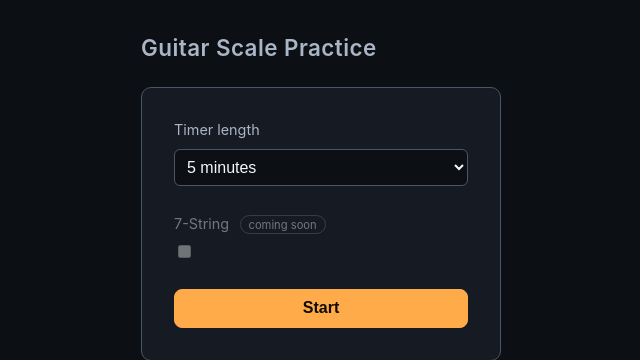
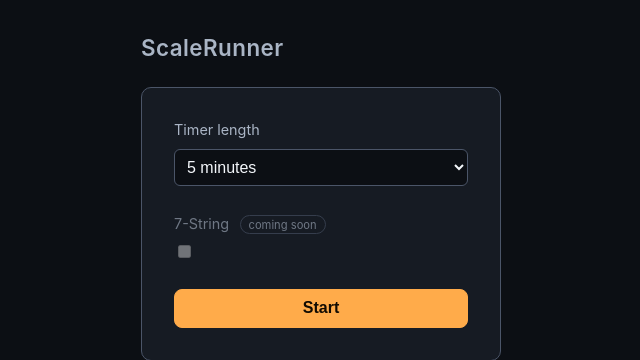
Before and after one commit to fraserwat/guitar-scale-generator, a Django app: page / in a window 1280 px wide. Shown: the top 360 px of the page, without its empty margins (155-795 px from the left). Run offline with Django 5.2, Linux system fonts and the light colour scheme.

Commit message:
Renaming title

```diff
--- a/practice/static/practice/app.js
+++ b/practice/static/practice/app.js
@@ -1,4 +1,4 @@
-/* Guitar Scale Practice — game logic (vanilla JS, no build step). */
+/* ScaleRunner — game logic (vanilla JS, no build step). */
 (function () {
   "use strict";
 
@@ -6,6 +6,7 @@
   var CSRF_TOKEN = document.body.dataset.csrfToken;
 
   // ---- Elements -----------------------------------------------------------
+  var appTitleEl = document.querySelector(".app-title");
   var startScreen = document.getElementById("start-screen");
   var exerciseScreen = document.getElementById("exercise-screen");
   var resultsScreen = document.getElementById("results-screen");
@@ -349,6 +350,14 @@
 
   // ---- Events ---------------------------------------------------------------
   startBtn.addEventListener("click", startGame);
+  // The title is a home link: from any screen it abandons the session
+  // (timer stopped, rounds discarded — no results) and shows the menu.
+  appTitleEl.addEventListener("click", function () {
+    clearInterval(timerId);
+    timerId = null;
+    phase = "idle";
+    showScreen(startScreen);
+  });
   againBtn.addEventListener("click", function () {
     phase = "idle";
     showScreen(startScreen);
--- a/practice/static/practice/style.css
+++ b/practice/static/practice/style.css
@@ -1,4 +1,4 @@
-/* Guitar Scale Practice — dark theme (high-contrast: text/controls aim for
+/* ScaleRunner — dark theme (high-contrast: text/controls aim for
    WCAG AA against the background). */
 
 :root {
@@ -29,12 +29,19 @@ body {
   padding: 2rem 1rem 3rem;
 }
 
+/* The title doubles as a home link (click = back to the menu). */
 .app-title {
   font-size: 1.4rem;
   font-weight: 600;
   letter-spacing: 0.02em;
   color: var(--muted);
   margin: 0 0 1.5rem;
+  cursor: pointer;
+  user-select: none;
+}
+
+.app-title:hover {
+  color: var(--text);
 }
 
 .hidden { display: none !important; }
--- a/practice/templates/practice/index.html
+++ b/practice/templates/practice/index.html
@@ -3,13 +3,15 @@
 <head>
   <meta charset="utf-8">
   <meta name="viewport" content="width=device-width, initial-scale=1">
-  <title>Guitar Scale Practice</title>
+  <title>ScaleRunner</title>
   {# ?v= busts the browser cache when static assets change; bump on JS/CSS edits #}
-  <link rel="stylesheet" href="{% static 'practice/style.css' %}?v=6">
+  <link rel="stylesheet" href="{% static 'practice/style.css' %}?v=7">
 </head>
 <body data-csrf-token="{{ csrf_token }}">
   <main class="app">
-    <h1 class="app-title">Guitar Scale Practice</h1>
+    <!-- The title doubles as a home link: clicking it mid-game abandons
+         the session and returns to the start menu (see app.js). -->
+    <h1 class="app-title" title="Back to menu">ScaleRunner</h1>
 
     <!-- ============ Start screen ============ -->
     <section id="start-screen" class="screen">
@@ -121,6 +123,6 @@
     </section>
   </main>
 
-  <script src="{% static 'practice/app.js' %}?v=5"></script>
+  <script src="{% static 'practice/app.js' %}?v=6"></script>
 </body>
 </html>
--- a/practice/theory.py
+++ b/practice/theory.py
@@ -1,4 +1,4 @@
-"""Music theory engine for the guitar scale practice game.
+"""Music theory engine for ScaleRunner, the guitar scale practice game.
 
 Scales and fingering forms are config-driven:
   * practice/configs/scales.yaml        — scale id -> {name, intervals}
```
Also changed, not shown: practice/tests/test_api.py (+6 -2 lines).
